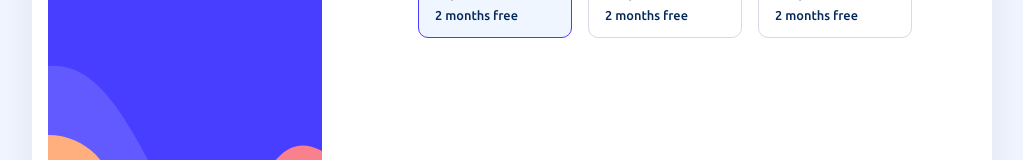
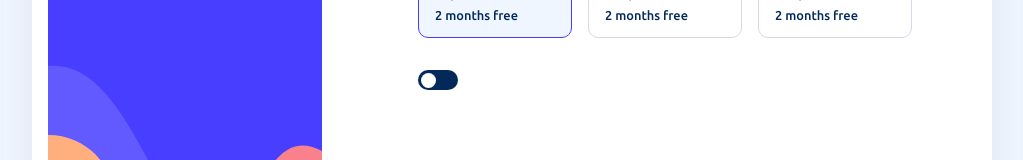
Before and after one commit to kdumagalhaes/multi-step-form, a React (Vite) app: page / in a window 1280 px wide. Both pictures are taken after a click on the button "Next Step". Shown: the part 396-556 px from the top of the page, without its empty margins (128-1151 px from the left). Built offline with nearby package versions, Linux system fonts and the light colour scheme.

Commit message:
Add Toggle component styles

```diff
--- a/src/components/Content/ContentSelectPlan/ContentSelectPlan.tsx
+++ b/src/components/Content/ContentSelectPlan/ContentSelectPlan.tsx
@@ -1,10 +1,12 @@
 import PlanCard from '../../PlanCard/PlanCard';
+import Toggle from '../../Toggle';
 
 import styles from './ContentSelectPlan.module.scss';
 const ContentSelectPlan = () => {
   return (
     <div className={styles.container}>
       <PlanCard />
+      <Toggle />
     </div>
   );
 };
--- /dev/null
+++ b/src/components/Toggle/Toggle.module.scss
@@ -0,0 +1,45 @@
+@import "../../styles/variables";
+
+.toggle {
+  label {
+    position: relative;
+    display: inline-block;
+    width: 40px;
+    height: 20px;
+}
+
+input {
+    opacity: 0;
+    width: 0;
+    height: 0;
+}
+
+span {
+    position: absolute;
+    cursor: pointer;
+    top: 0;
+    left: 0;
+    right: 0;
+    bottom: 0;
+    background: $marine-blue;
+    transition: 0.3s;
+    border-radius: 30px;
+}
+
+span:before {
+  position: absolute;
+  content: "";
+  height: 15px;
+  width: 15px;
+  left: 3px;
+  bottom: 2.4px;
+  background-color: #fff;
+  border-radius: 50%;
+  transition: 0.2s;
+}
+
+
+input:checked + span:before {
+  transform: translateX(19px);
+}
+}
--- /dev/null
+++ b/src/components/Toggle/Toggle.tsx
@@ -0,0 +1,30 @@
+import { useState } from 'react';
+import styles from './Toggle.module.scss';
+
+interface ToggleProps {
+  onClick: (isToggled: boolean) => void;
+  toggled: boolean;
+}
+const Toggle = ({ onClick, toggled }: ToggleProps) => {
+  const [isToggled, toggle] = useState(toggled);
+
+  const handleToggleClick = () => {
+    toggle(!isToggled);
+    onClick(!isToggled);
+  };
+
+  return (
+    <div className={styles.toggle}>
+      <label>
+        <input
+          type='checkbox'
+          defaultChecked={isToggled}
+          onClick={handleToggleClick}
+        />
+        <span />
+      </label>
+    </div>
+  );
+};
+
+export default Toggle;
--- /dev/null
+++ b/src/components/Toggle/index.tsx
@@ -0,0 +1 @@
+export {default} from "./Toggle"
```
